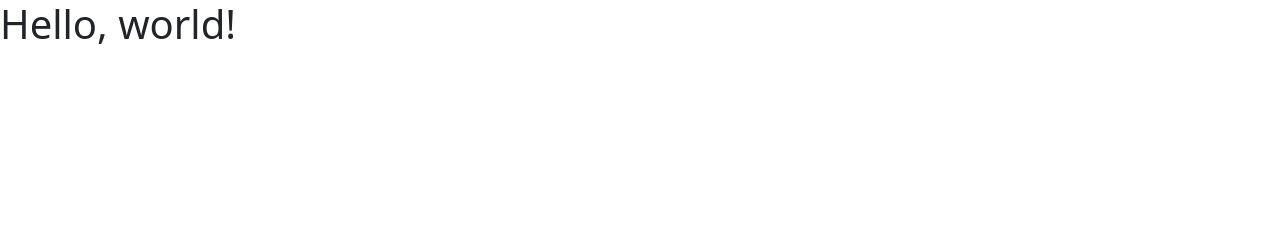
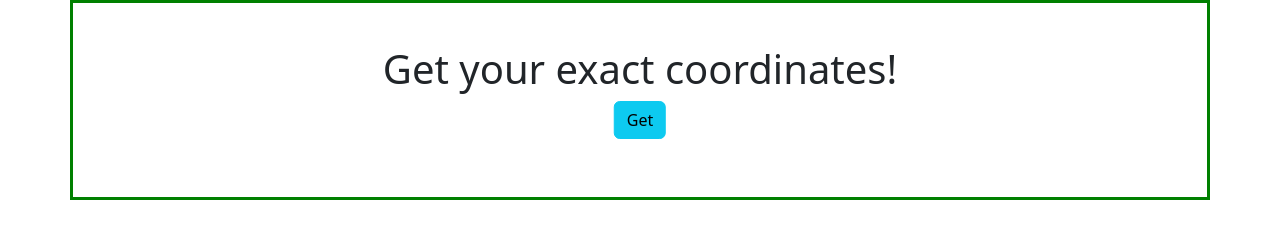
Before and after one commit to kanishk990/get-coordinates, a website: page landingpage.html in a window 1280 px wide. Drawn offline with nearby package versions, Linux system fonts and the light colour scheme.

Commit message:
added long lat

```diff
--- a/app.js
+++ b/app.js
@@ -2,7 +2,7 @@ const express = require('express');
 const path = require('path');
 const app = express();
 
-const port = process.env.PORT || '3000';
+const port = process.env.PORT || '3001';
 
 app.get('/',(req,res)=>{
     res.sendFile(path.join(__dirname+'/landingpage.html'));
--- a/landingpage.html
+++ b/landingpage.html
@@ -7,7 +7,47 @@
     <link href="https://cdn.jsdelivr.net/npm/bootstrap@5.2.0/dist/css/bootstrap.min.css" rel="stylesheet" integrity="sha384-gH2yIJqKdNHPEq0n4Mqa/HGKIhSkIHeL5AyhkYV8i59U5AR6csBvApHHNl/vI1Bx" crossorigin="anonymous">
   </head>
   <body>
-    <h1>Hello, world!</h1>
+    <div class="container">
+        <div class="only">
+            <h1 class ="headings">Get your exact coordinates!</h1>
+            <button type="button" class="btn btn-info" onclick="getLocation()">Get</button>
+            <p id="demo"></p>
+        </div>
+    </div>
+    <script>
+        var x = document.getElementById("demo");
+        function getLocation() {
+          if (navigator.geolocation) {
+            navigator.geolocation.getCurrentPosition(showPosition);
+          } else {
+            x.innerHTML = "Geolocation is not supported by this browser.";
+          }
+        }
+
+        function showPosition(position) {
+          x.innerHTML = "Latitude: " + position.coords.latitude +
+          "<br>Longitude: " + position.coords.longitude;
+        }
+    </script>
+    <style>
+        .only {
+            margin: 0;
+            position: absolute;
+            top: 50%;
+            left: 50%;
+            -ms-transform: translate(-50%, -50%);
+            transform: translate(-50%, -50%);
+        }
+        .only {
+            text-align: center;
+        }
+        .container {
+        height: 200px;
+        position: relative;
+        border: 3px solid green;
+        }
+
+    </style>
     <script src="https://cdn.jsdelivr.net/npm/bootstrap@5.2.0/dist/js/bootstrap.bundle.min.js" integrity="sha384-A3rJD856KowSb7dwlZdYEkO39Gagi7vIsF0jrRAoQmDKKtQBHUuLZ9AsSv4jD4Xa" crossorigin="anonymous"></script>
   </body>
 </html>
--- a/package.json
+++ b/package.json
@@ -9,8 +9,7 @@
   "author": "kanishk",
   "license": "ISC",
   "dependencies": {
-    "express": "^4.18.1",
-    "react": "^18.2.0"
+    "express": "^4.18.1"
   },
   "devDependencies": {
     "nodemon": "^2.0.19"
```
Also changed, not shown: 1 other file.
